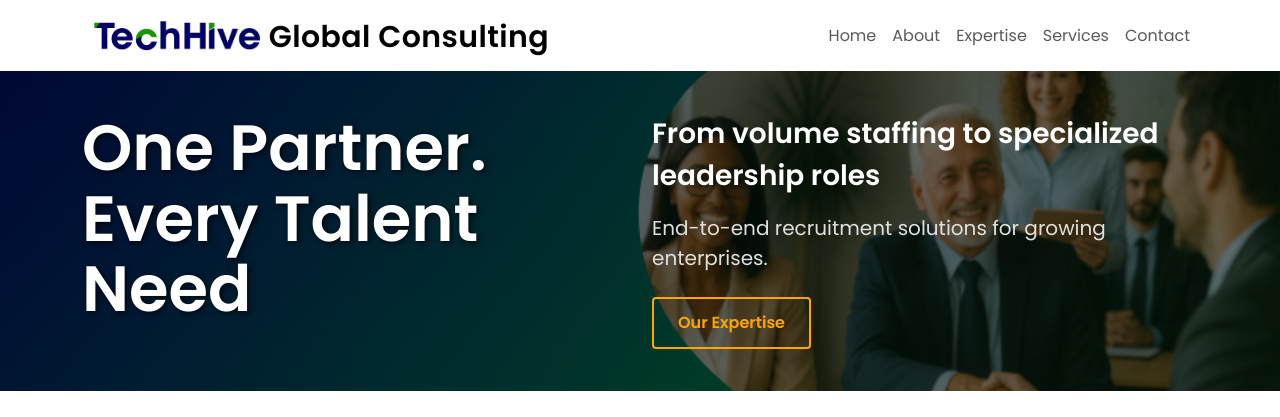
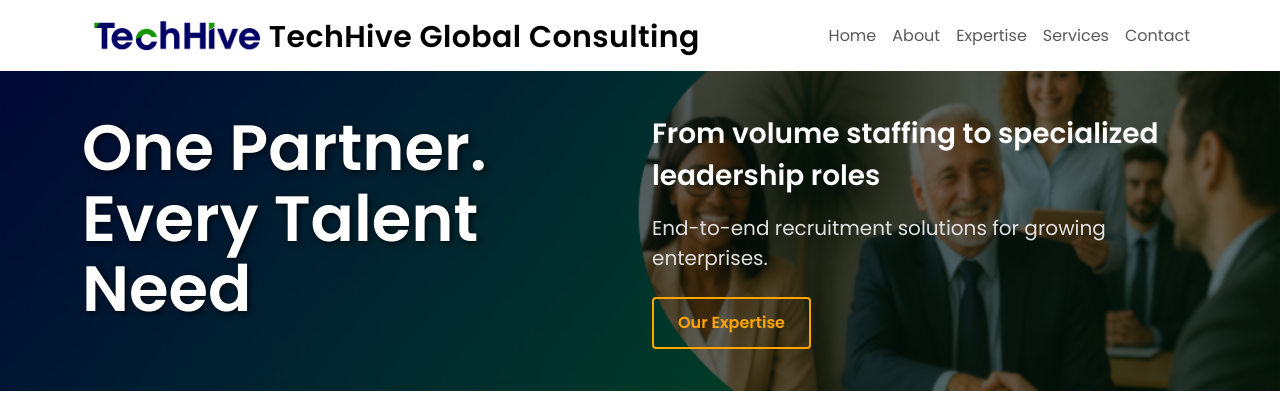
Before and after one commit to shreedesh08/shreedesh08.github.io, a plain HTML site: page index.html in a window 1280 px wide. Shown: the top 417 px of the page. Drawn offline with nearby package versions, Linux system fonts and the light colour scheme; a small style sheet from the web is missing.

Commit message:
Update index.html

```diff
--- a/index.html
+++ b/index.html
@@ -119,7 +119,7 @@
     <div class="container">
       <a class="navbar-brand d-flex align-items-center gap-2" href="#">
         <img src="images/techhive_logo.jpg" alt="Techhive Logo" height="40" />
-        <span class="brand-subtitle mb-0">Global Consulting</span>
+        <span class="brand-subtitle mb-0">TechHive Global Consulting</span>
       </a>
       <button class="navbar-toggler" type="button" data-bs-toggle="collapse" data-bs-target="#navbarNav">
         <span class="navbar-toggler-icon"></span>
```
